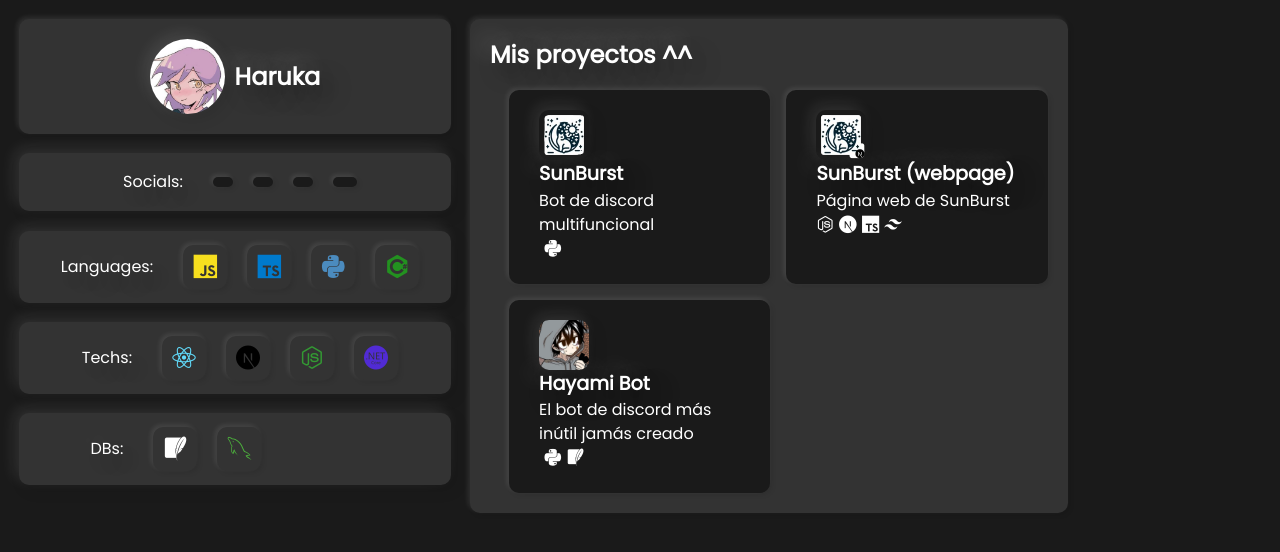
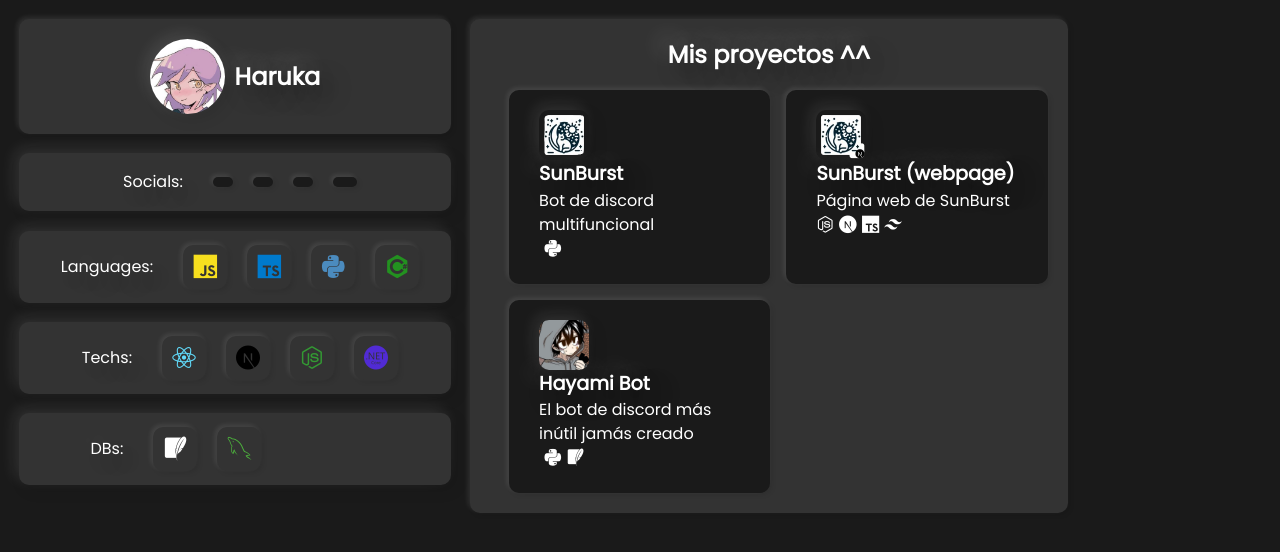
Before and after one commit to gxskpo/hawruka.xyz, a Next.js app: page / in a window 1280 px wide. Shown: the top 552 px of the page. Built offline with nearby package versions, Linux system fonts and the light colour scheme.

Commit message:
Align project title to center
The project title in the home module CSS was previously aligned to the start. This commit changes the alignment to the center to improve layout and visibility.

```diff
--- a/app/Home.module.css
+++ b/app/Home.module.css
@@ -200,7 +200,7 @@
 }
 
 .projectsContainer .projectsTitle {
-    @apply text-2xl font-semibold text-gray-700 self-start;
+    @apply text-2xl font-semibold text-gray-700 self-center;
     font-size: 1.5rem;
     font-weight: 600;
     color: var(--black);
```
